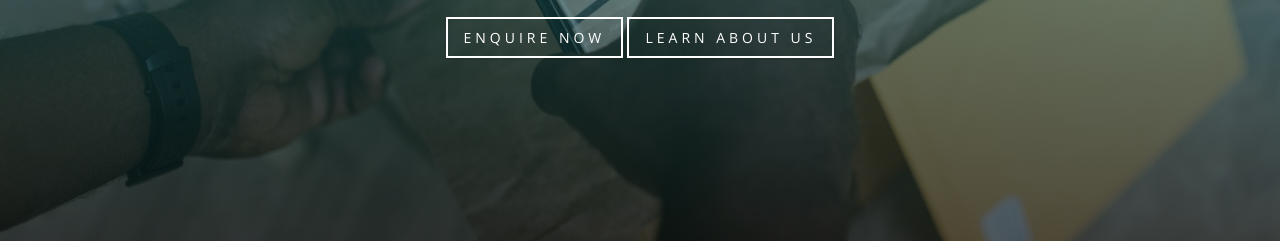
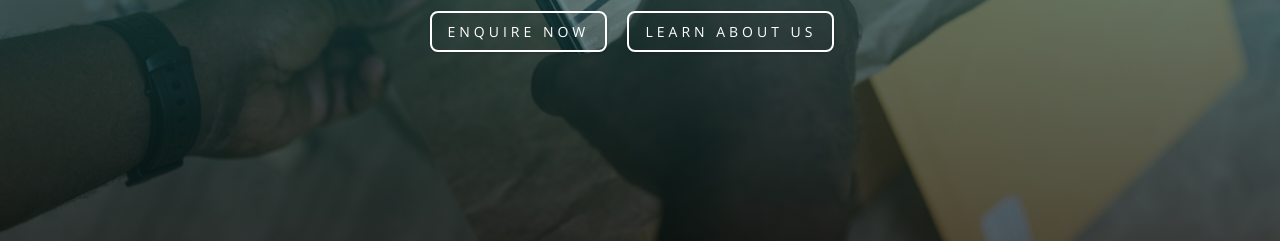
Before and after one commit to sebbyapudo/NKG-Logistics, a website built with Vite: page index.html in a window 1280 px wide. Shown: the part 559-800 px from the top of the page. Built offline with nearby package versions, Linux system fonts and the light colour scheme.

Commit message:
Updated key styles in the home and footer section

```diff
--- a/src/css/style.css
+++ b/src/css/style.css
@@ -323,6 +323,12 @@ header {
   margin: 0 auto;
   margin-bottom: 1.25rem;
 }
+
+.container a {
+  margin-right: 1rem;
+  border-radius: var(--radius);
+  margin-bottom: 0.75rem;
+}
 @media screen and (min-width: 768px) {
   .container p {
     max-width: 40rem;
@@ -464,6 +470,7 @@ footer {
   /* background: var(--clr-grey-1); */
   padding: 5rem 1rem;
   display: flex;
+  flex-direction: column;
   align-items: center;
   justify-content: space-between;
 }
@@ -472,6 +479,7 @@ footer {
   footer {
     padding: 5rem 1rem;
     display: flex;
+    flex-direction: row;
     align-items: center;
     justify-content: space-between;
   }
```
